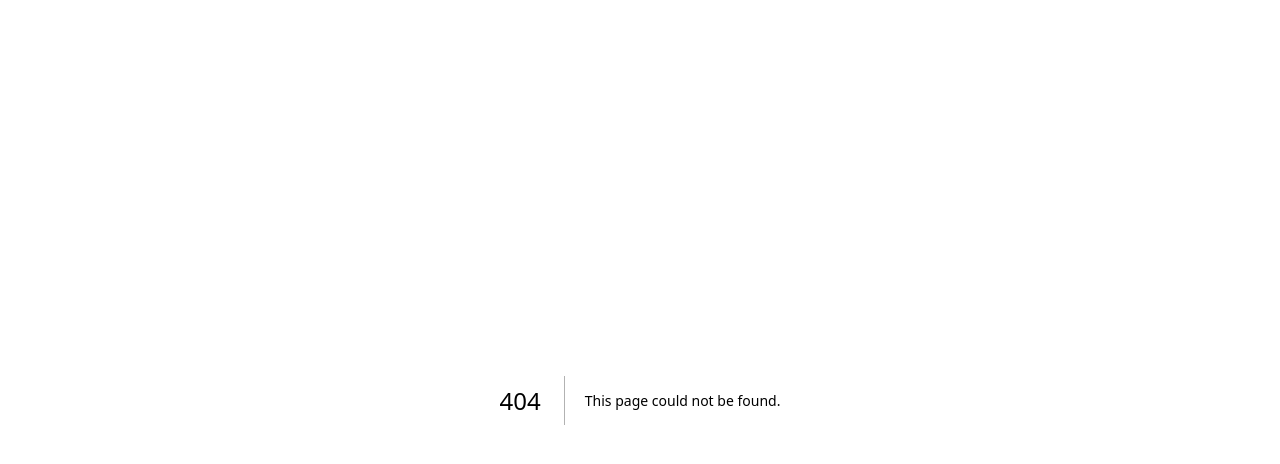
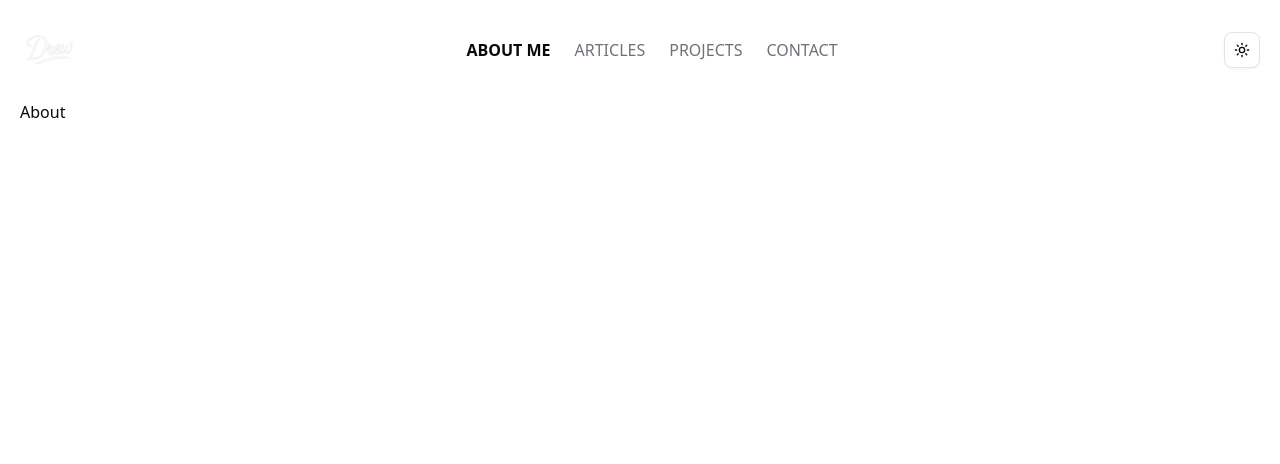
Before and after one commit to AndrewCaldas/portfolio-v2, a Next.js app: page /about in a window 1280 px wide. Before the commit this address had no page. Shown: the top 464 px of the page. Built offline with nearby package versions, Linux system fonts and the light colour scheme.

Commit message:
feat: create nav link component to header and some default pages

```diff
--- /dev/null
+++ b/src/app/(portfolio)/about/page.tsx
@@ -0,0 +1,3 @@
+export default function About() {
+  return <div>About</div>;
+}
--- /dev/null
+++ b/src/app/(portfolio)/articles/page.tsx
@@ -0,0 +1,3 @@
+export default function Articles() {
+  return <div>Articles</div>;
+}
--- /dev/null
+++ b/src/app/(portfolio)/contact/page.tsx
@@ -0,0 +1,3 @@
+export default function Contact() {
+  return <div>Contact</div>;
+}
--- a/src/app/(portfolio)/layout.tsx
+++ b/src/app/(portfolio)/layout.tsx
@@ -3,9 +3,9 @@ import { ReactNode } from "react";
 
 export default function PortfolioLayout({ children }: { children: ReactNode }) {
   return (
-    <div>
+    <div className="grid min-h-screen grid-rows-[min-content_max-content] gap-5 p-5">
       <Header />
-      {children}
+      <div className="mx-auto max-w-[1600px] w-full">{children}</div>
     </div>
   );
 }
--- a/src/app/layout.tsx
+++ b/src/app/layout.tsx
@@ -1,6 +1,7 @@
 import type { Metadata } from "next";
 import { Geist, Geist_Mono } from "next/font/google";
 import "./globals.css";
+import { ThemeProvider } from "@/components/theme-provider";
 
 const geistSans = Geist({
   variable: "--font-geist-sans",
@@ -25,11 +26,18 @@ export default function RootLayout({
   children: React.ReactNode;
 }>) {
   return (
-    <html lang="pt-br">
+    <html lang="pt-br" suppressHydrationWarning>
       <body
-        className={`${geistSans.variable} ${geistMono.variable} antialiased bg-zinc-950 text-zinc-50`}
+        className={`${geistSans.variable} ${geistMono.variable} antialiased`}
       >
-        {children}
+        <ThemeProvider
+          attribute="class"
+          defaultTheme="Dark"
+          enableSystem
+          disableTransitionOnChange
+        >
+          {children}
+        </ThemeProvider>
       </body>
     </html>
   );
--- a/src/components/header.tsx
+++ b/src/components/header.tsx
@@ -1,3 +1,33 @@
+import Image from "next/image";
+import Link from "next/link";
+import { ModeToggle } from "./mode-toggle";
+import NavLink from "./nav-link";
+
 export default function Header() {
-  return <div>headeer</div>;
+  return (
+    <header className="flex justify-between items-center w-full min-h-14">
+      <Link href="/">
+        <Image alt="" src="/logo.png" width={60} height={60} />
+      </Link>
+
+      <nav aria-label="main menu">
+        <ul className="flex flex-row gap-6">
+          <li>
+            <NavLink href="/about">About me</NavLink>
+          </li>
+          <li>
+            <NavLink href="/articles">Articles</NavLink>
+          </li>
+          <li>
+            <NavLink href="/projects">Projects</NavLink>
+          </li>
+          <li>
+            <NavLink href="/contact">Contact</NavLink>
+          </li>
+        </ul>
+      </nav>
+
+      <ModeToggle />
+    </header>
+  );
 }
--- /dev/null
+++ b/src/components/nav-link.tsx
@@ -0,0 +1,32 @@
+"use client";
+
+import Link from "next/link";
+import { usePathname } from "next/navigation";
+import { ReactNode } from "react";
+
+interface NavLinkProps {
+  href: string;
+  children: ReactNode;
+}
+
+export default function NavLink({ href, children }: NavLinkProps) {
+  const pathName = usePathname();
+  const isActive = pathName === href;
+
+  return (
+    <Link
+      href={href}
+      className={`group relative inline-block uppercase transition-colors duration-300 text-muted-foreground hover:text-zinc-950 dark:hover:text-zinc-100 ${
+        isActive &&
+        "font-semibold text-zinc-950 dark:text-zinc-100 rounded-sm cursor-default"
+      }`}
+    >
+      <span
+        className={`after:absolute after:bottom-[-4px] after:left-1/2 after:translate-x-[-50%] after:h-[2px] after:w-0 after:bg-current after:content-[''] after:transition-all after:duration-300 group-hover:after:w-5 ${
+          isActive && "after:invisible"
+        }`}
+      ></span>
+      {children}
+    </Link>
+  );
+}
```
